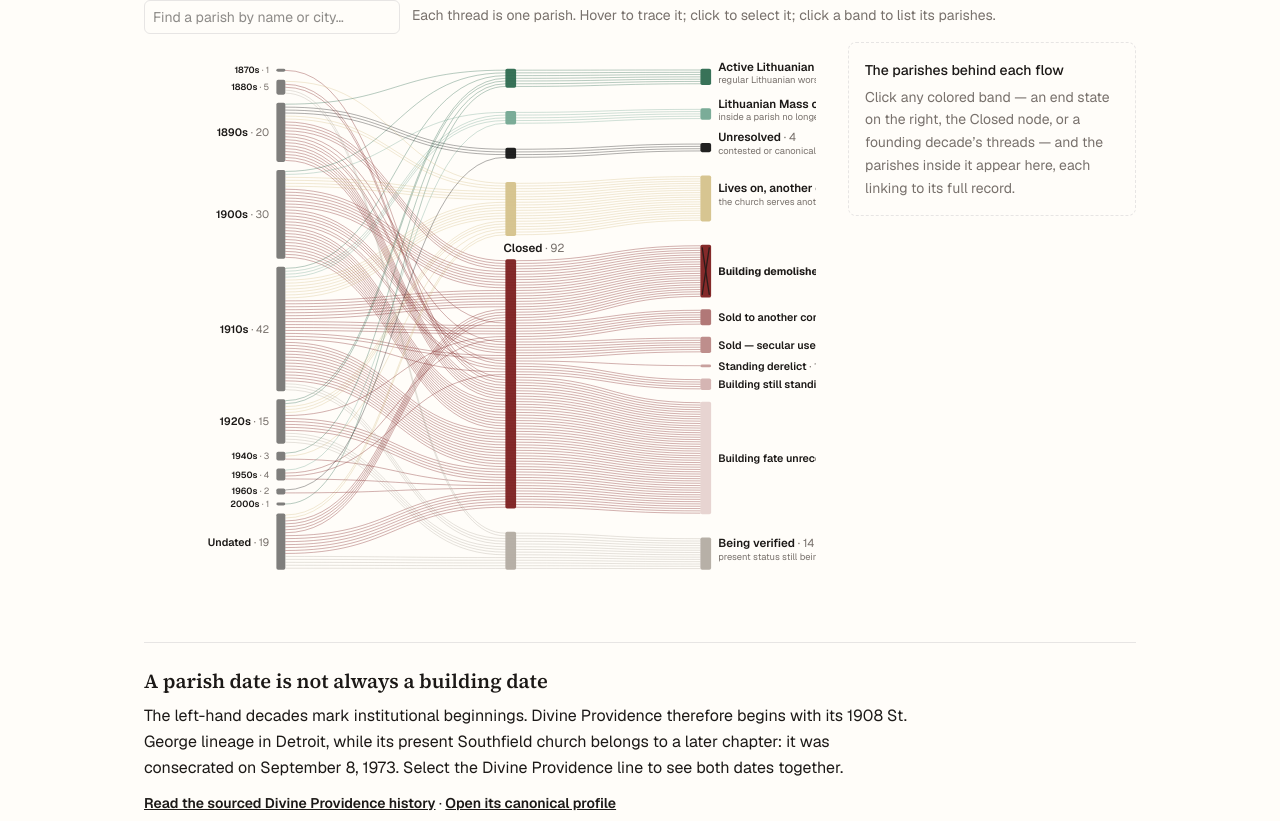
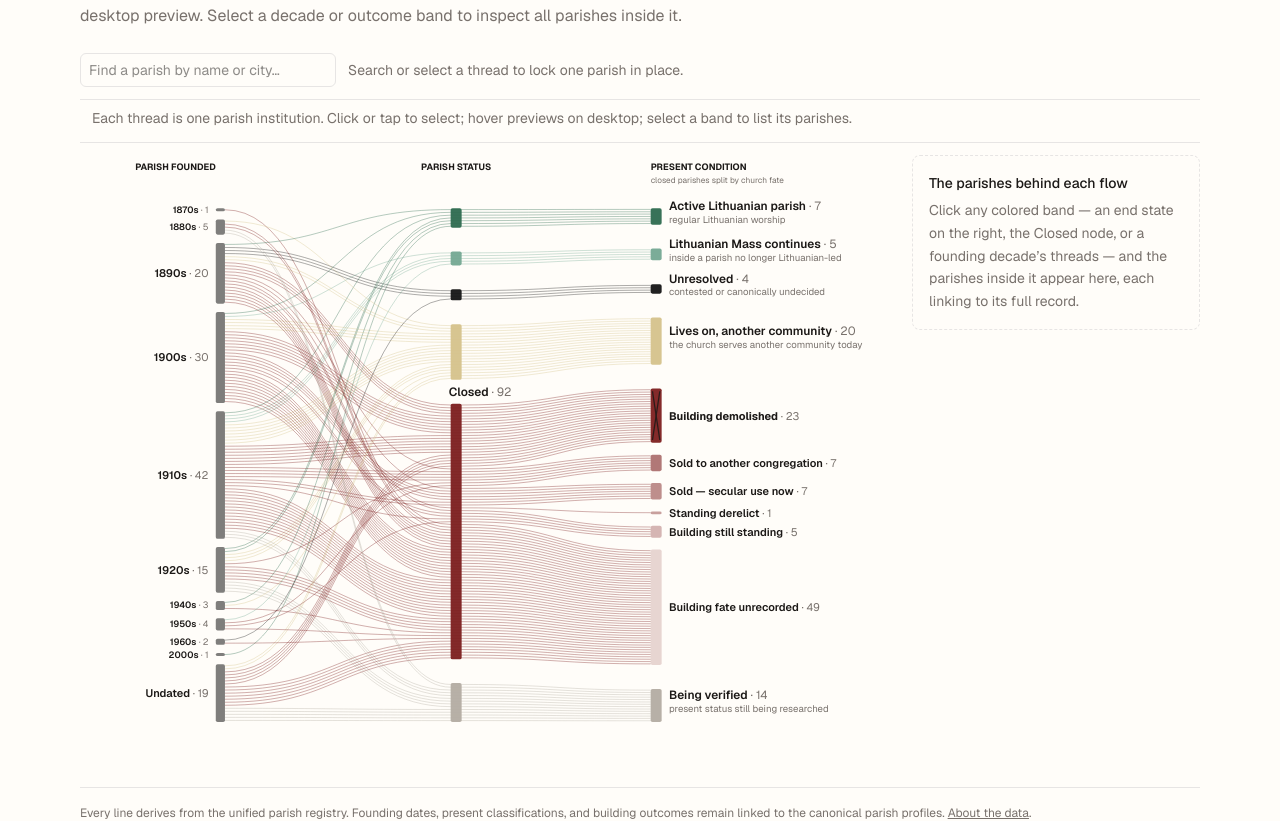
Before and after one commit to LietuvaAI/save-our-lithuanian-parishes, a Next.js app: page /where-every-parish-ended-up in a window 1280 px wide. Shown: the part 583-1404 px from the top of the page. Built offline with nearby package versions, Linux system fonts and the light colour scheme.

Commit message:
Clarify parish flow and building lineage

```diff
--- a/app/where-every-parish-ended-up/page.tsx
+++ b/app/where-every-parish-ended-up/page.tsx
@@ -37,10 +37,26 @@ function buildThreads(): ThreadParish[] {
     const divineProvidence =
       parish.slug === DIVINE_PROVIDENCE_SLUG
         ? {
-            contextNote:
-              "Its institutional lineage begins in 1908 as St. George in Detroit. The present Southfield church was consecrated September 8, 1973.",
+            institutionNote:
+              "Founded in 1908 as St. George in Detroit; the same Lithuanian parish community continues today as Divine Providence in Southfield.",
+            buildingLineage: [
+              {
+                date: "1908–1960s",
+                title: "First and second Detroit homes",
+                detail:
+                  "The community lost two successive church sites to Detroit highway construction.",
+                state: "lost" as const,
+              },
+              {
+                date: "1973–present",
+                title: "Divine Providence, Southfield",
+                detail:
+                  "The parishioner-built church and cultural center were consecrated September 8, 1973, and stand today.",
+                state: "standing" as const,
+              },
+            ],
             contextHref: DIVINE_PROVIDENCE_HISTORY,
-            contextLinkLabel: "Read the parish history",
+            contextLinkLabel: "Read the sourced building history",
           }
         : {};
 
@@ -81,7 +97,7 @@ export default function ParishOutcomeFlowPage() {
   });
 
   return (
-    <div className="mx-auto max-w-5xl px-4 py-12">
+    <div className="mx-auto max-w-6xl px-4 py-12">
       <p className="text-xs uppercase tracking-widest text-muted">
         A full-record flow
       </p>
@@ -89,9 +105,10 @@ export default function ParishOutcomeFlowPage() {
         Where did every Lithuanian parish end up?
       </h1>
       <p className="mt-3 max-w-3xl text-lg leading-relaxed">
-        Follow each Roman Catholic Lithuanian parish from its founding decade
-        to its present condition. Closed parishes continue into a final
-        branch showing what became of the church building.
+        Follow each Roman Catholic Lithuanian parish institution from its
+        founding decade to its present condition. Closed parishes continue
+        into a final branch showing what became of the last documented church
+        building.
       </p>
 
       <section className="mt-8 border-y border-rule py-5">
@@ -105,6 +122,11 @@ export default function ParishOutcomeFlowPage() {
           institutional founding decade to present status · registry generated{" "}
           {generated}.
         </p>
+        <p className="mt-2 max-w-3xl text-sm leading-relaxed text-muted">
+          This is a parish flow, not a count of individual church buildings.
+          One parish may have occupied several churches; select a parish to
+          see its known building lineage.
+        </p>
       </section>
 
       <section className="mt-8">
@@ -112,43 +134,13 @@ export default function ParishOutcomeFlowPage() {
           One line, one parish
         </h2>
         <p className="mt-2 max-w-3xl leading-relaxed text-muted">
-          Select a line to keep that parish&rsquo;s name, dates, outcome, and
-          profile link visible. Select a decade or outcome band to inspect all
-          parishes inside it.
+          Search, click, or tap a line to keep that parish&rsquo;s identity,
+          dates, outcome, and profile link visible. Hover is a desktop preview.
+          Select a decade or outcome band to inspect all parishes inside it.
         </p>
         <div className="mt-6">
           <ParishThreads parishes={threads} />
         </div>
-      </section>
-
-      <section className="mt-10 border-t border-rule pt-6">
-        <h2 className="font-serif text-xl font-semibold">
-          A parish date is not always a building date
-        </h2>
-        <p className="mt-2 max-w-3xl leading-relaxed">
-          The left-hand decades mark institutional beginnings. Divine
-          Providence therefore begins with its 1908 St. George lineage in
-          Detroit, while its present Southfield church belongs to a later
-          chapter: it was consecrated on September 8, 1973. Select the Divine
-          Providence line to see both dates together.
-        </p>
-        <p className="mt-3 text-sm">
-          <a
-            href={DIVINE_PROVIDENCE_HISTORY}
-            target="_blank"
-            rel="noreferrer"
-            className="font-semibold underline hover:text-accent"
-          >
-            Read the sourced Divine Providence history
-          </a>
-          {" · "}
-          <Link
-            href={`/parishes/${DIVINE_PROVIDENCE_SLUG}`}
-            className="font-semibold underline hover:text-accent"
-          >
-            Open its canonical profile
-          </Link>
-        </p>
       </section>
 
       <p className="mt-8 border-t border-rule pt-4 text-xs leading-relaxed text-muted">
--- a/components/ParishThreads.tsx
+++ b/components/ParishThreads.tsx
@@ -12,7 +12,7 @@
 // parishes. Compact fixed-height field, not a row-per-parish list.
 // ============================================================================
 
-import { useMemo, useState } from "react";
+import { useMemo, useState, type MouseEvent } from "react";
 import Link from "next/link";
 import {
   GROUP_ORDER,
@@ -42,7 +42,13 @@ export interface ThreadParish {
   /** Building fate for the closed family; null for living branches. */
   fateKey: FateKey | null;
   href: string | null;
-  contextNote?: string;
+  institutionNote?: string;
+  buildingLineage?: {
+    date: string;
+    title: string;
+    detail: string;
+    state: "lost" | "standing";
+  }[];
   contextHref?: string;
   contextLinkLabel?: string;
 }
@@ -85,7 +91,7 @@ const FATE_OPACITY: Record<FateKey, number> = {
 
 // Geometry — a compact field that leaves room for the side panel.
 const W = 872;
-const TOP = 30;
+const TOP = 58;
 const X_DEC = 148; // right edge of the decade bands
 const DEC_W = 10;
 const X_MID = 404;
@@ -278,7 +284,18 @@ export default function ParishThreads({
     const q = fold(query.trim());
     if (q.length < 2) return [];
     return parishes
-      .filter((p) => fold(`${p.name} ${p.city}`).includes(q))
+      .filter((p) =>
+        fold(
+          [
+            p.name,
+            p.city,
+            p.institutionNote,
+            p.buildingLineage?.map((item) => item.title).join(" "),
+          ]
+            .filter(Boolean)
+            .join(" "),
+        ).includes(q),
+      )
       .slice(0, 8);
   }, [query, parishes]);
   const matchSlugs = useMemo(() => new Set(matches.map((m) => m.slug)), [matches]);
@@ -289,6 +306,7 @@ export default function ParishThreads({
   };
 
   const selectParish = (parish: ThreadParish) => {
+    setHot(null);
     setOpen(bandKeyOf(parish));
     setFocusSlug(parish.slug);
   };
@@ -337,6 +355,89 @@ export default function ParishThreads({
     );
   };
 
+  const threadYAtX = (p: ThreadParish, x: number) => {
+    const y0 = model.yOfParishDecade.get(p.slug)!;
+    const y1 = model.yOfParishMid.get(p.slug)!;
+    const y2 = model.yOfParishTerm.get(p.slug)!;
+    const x0 = X_DEC + DEC_W;
+    const x1 = X_MID;
+    const x2 = X_MID + NODE_W;
+    const x3 = X_END;
+
+    const cubicYAtX = (
+      targetX: number,
+      startX: number,
+      controlX: number,
+      endX: number,
+      startY: number,
+      endY: number,
+    ) => {
+      let low = 0;
+      let high = 1;
+      for (let i = 0; i < 12; i += 1) {
+        const t = (low + high) / 2;
+        const u = 1 - t;
+        const curveX =
+          u * u * u * startX +
+          3 * u * u * t * controlX +
+          3 * u * t * t * controlX +
+          t * t * t * endX;
+        if (curveX < targetX) low = t;
+        else high = t;
+      }
+      const t = (low + high) / 2;
+      const u = 1 - t;
+      return (
+        u * u * u * startY +
+        3 * u * u * t * startY +
+        3 * u * t * t * endY +
+        t * t * t * endY
+      );
+    };
+
+    if (x < x0 || x > x3) return null;
+    if (x <= x1) {
+      return cubicYAtX(x, x0, (x0 + x1) / 2, x1, y0, y1);
+    }
+    if (x <= x2) return y1;
+    return cubicYAtX(x, x2, (x2 + x3) / 2, x3, y1, y2);
+  };
+
+  const nearestThreadAtPointer = (event: MouseEvent<SVGGElement>) => {
+    const svg = event.currentTarget.ownerSVGElement;
+    const screenMatrix = svg?.getScreenCTM();
+    if (!svg || !screenMatrix) return null;
+
+    const pointer = new DOMPoint(event.clientX, event.clientY).matrixTransform(
+      screenMatrix.inverse(),
+    );
+    let nearest: ThreadParish | null = null;
+    let nearestDistance = Number.POSITIVE_INFINITY;
+
+    for (const parish of parishes) {
+      const threadY = threadYAtX(parish, pointer.x);
+      if (threadY === null) continue;
+      const distance = Math.abs(pointer.y - threadY);
+      if (distance < nearestDistance) {
+        nearest = parish;
+        nearestDistance = distance;
+      }
+    }
+
+    return nearest && nearestDistance <= 9 ? nearest : null;
+  };
+
+  const previewNearestThread = (event: MouseEvent<SVGGElement>) => {
+    const nearest = nearestThreadAtPointer(event);
+    const nextHot = nearest?.slug ?? null;
+    setHot((current) => (current === nextHot ? current : nextHot));
+  };
+
+  const selectNearestThread = (event: MouseEvent<SVGGElement>) => {
+    const nearest = nearestThreadAtPointer(event);
+    if (nearest) selectParish(nearest);
+  };
+
   const openLabel = open?.startsWith("fate:")
     ? FATE_LABEL[open.slice(5) as FateKey]
     : open?.startsWith("dec:")
@@ -350,8 +451,8 @@ export default function ParishThreads({
 
   return (
     <div>
-      {/* ── Readout + search: the non-hover entry point is first-class ── */}
-      <div className="flex flex-wrap items-center gap-3 mb-2">
+      {/* ── Search is the reliable non-hover entry point ── */}
+      <div className="mb-3 flex flex-wrap items-center gap-3">
         <input
           type="search"
           value={query}
@@ -360,7 +461,34 @@ export default function ParishThreads({
           className="rounded-md border border-rule bg-background px-2 py-1.5 text-sm w-64"
           aria-label="Find a parish by name or city"
         />
-        <div className="min-h-6 text-sm flex-1" aria-live="polite">
+        <p className="text-sm text-muted">
+          Search or select a thread to lock one parish in place.
+        </p>
+      </div>
+      {matches.length > 0 && (
+        <ul className="mb-3 flex flex-wrap gap-2 text-sm">
+          {matches.map((m) => (
+            <li key={m.slug}>
+              <button
+                type="button"
+                onClick={() => {
+                  selectParish(m);
+                  setQuery("");
+                }}
+                className="rounded-md border border-rule px-2 py-1 hover:border-foreground"
+              >
+                {m.name} <span className="text-muted">· {m.city}</span>
+              </button>
+            </li>
+          ))}
+        </ul>
+      )}
+
+      {/* ── Sticky readout keeps hover and selection visible ── */}
+      <div
+        className="sticky top-0 z-20 mb-3 min-h-11 border-y border-rule bg-background/95 px-3 py-2 text-sm backdrop-blur-sm"
+        aria-live="polite"
+      >
           {readoutParish ? (
             <span>
               <span className="font-serif font-semibold">
@@ -380,37 +508,18 @@ export default function ParishThreads({
                       readoutParish.fateKey
                     ].toLowerCase()}`
                   : GROUP_LABEL[toGroup(readoutParish.endState)]}
-                {hovered
-                  ? " · click to select this parish"
+                {hovered && hovered.slug !== selected?.slug
+                  ? " · preview; click to keep selected"
                   : " · selected"}
               </span>
             </span>
           ) : (
             <span className="text-muted">
-              Each thread is one parish. Hover to trace it; click to select
-              it; click a band to list its parishes.
+              Each thread is one parish institution. Click or tap to select;
+              hover previews on desktop; select a band to list its parishes.
             </span>
           )}
       </div>
-      </div>
-      {matches.length > 0 && (
-        <ul className="mb-2 flex flex-wrap gap-2 text-sm">
-          {matches.map((m) => (
-            <li key={m.slug}>
-              <button
-                type="button"
-                onClick={() => {
-                  selectParish(m);
-                  setQuery("");
-                }}
-                className="rounded-md border border-rule px-2 py-1 hover:border-foreground"
-              >
-                {m.name} <span className="text-muted">· {m.city}</span>
-              </button>
-            </li>
-          ))}
-        </ul>
-      )}
 
       <div className="min-w-0 max-w-full xl:flex xl:gap-8 xl:items-start">
         <div className="w-full min-w-0 max-w-full overflow-x-auto xl:flex-1">
@@ -419,8 +528,46 @@ export default function ParishThreads({
             className="block w-full max-w-none h-auto"
             style={{ minWidth: 780 }}
             role="img"
-          aria-label={`Each of the ${model.total} documented parishes as one thread, from its founding decade to its present end state; closed parishes thread on to their building's fate.`}
+            aria-label={`Each of the ${model.total} documented parish institutions as one thread, from its founding decade to its present end state; closed parishes thread on to the last documented church building's fate.`}
           >
+          {/* Column contract: parish history first, building fate only where known */}
+          <text
+            x={X_DEC}
+            y={16}
+            textAnchor="end"
+            fontSize={10}
+            fontWeight={700}
+            fill="var(--foreground)"
+          >
+            PARISH FOUNDED
+          </text>
+          <text
+            x={X_MID + NODE_W / 2}
+            y={16}
+            textAnchor="middle"
+            fontSize={10}
+            fontWeight={700}
+            fill="var(--foreground)"
+          >
+            PARISH STATUS
+          </text>
+          <text
+            x={X_END}
+            y={16}
+            fontSize={10}
+            fontWeight={700}
+            fill="var(--foreground)"
+          >
+            PRESENT CONDITION
+          </text>
+          <text
+            x={X_END}
+            y={31}
+            fontSize={9}
+            fill="var(--muted)"
+          >
+            closed parishes split by church fate
+          </text>
           {/* Decade bands + labels */}
           {model.decadeLayout.map((d) => (
             <g key={d.key}>
@@ -464,7 +611,19 @@ export default function ParishThreads({
             </g>
           ))}
 
-          {/* Threads — halo pair drawn only for the active one */}
+          {/* Threads — nearest-line detection keeps dense crossings usable. */}
+          <g
+            onMouseMove={previewNearestThread}
+            onMouseLeave={() => setHot(null)}
+            onClick={selectNearestThread}
+          >
+            <rect
+              x={X_DEC + DEC_W}
+              y={TOP}
+              width={X_END - X_DEC - DEC_W}
+              height={Math.max(model.H - TOP - 36, 1)}
+              fill="transparent"
+            />
             {parishes.map((p) => {
               const g = toGroup(p.endState);
               const active = isThreadActive(p);
@@ -489,26 +648,23 @@ export default function ParishThreads({
                     fill="none"
                     stroke={END_STATE_COLOR[g]}
                     strokeWidth={spotlight ? 2.4 : 0.7}
-                  opacity={active ? (spotlight ? 1 : anyFocus ? 0.75 : 0.55) : 0.04}
+                    opacity={
+                      active ? (spotlight ? 1 : anyFocus ? 0.75 : 0.55) : 0.04
+                    }
                   />
-                {/* Invisible hover corridor. A click opens the thread's
-                    whole group in the panel (with this parish highlighted)
-                    rather than navigating away — the record link lives in
-                    the list, where the click is deliberate. */}
+                  {/* The corridor remains for deliberate click, keyboard, and
+                      touch selection. Hover is resolved by the parent field. */}
                   <path
                     d={threadPath(p)}
                     fill="none"
                     stroke="transparent"
-                  strokeWidth={7}
+                    strokeWidth={12}
                     className="cursor-pointer"
                     role="button"
                     tabIndex={0}
                     aria-label={`Select ${p.name}, ${p.city}, ${p.state}`}
-                  onMouseEnter={() => setHot(p.slug)}
-                  onMouseLeave={() => setHot(null)}
                     onFocus={() => setHot(p.slug)}
                     onBlur={() => setHot(null)}
-                  onClick={() => selectParish(p)}
                     onKeyDown={(event) => {
                       if (event.key === "Enter" || event.key === " ") {
                         event.preventDefault();
@@ -521,6 +677,7 @@ export default function ParishThreads({
                 </g>
               );
             })}
+          </g>
 
           {/* Mid nodes (Closed labeled; the rest carry labels at the edge) */}
           {model.groups.map((g) => {
@@ -662,20 +819,54 @@ export default function ParishThreads({
                 ? `Closed — ${FATE_LABEL[selected.fateKey].toLowerCase()}.`
                 : `${GROUP_LABEL[toGroup(selected.endState)]}.`}
             </p>
-            {selected.contextNote ? (
+            {selected.institutionNote ? (
               <p className="mt-2 text-sm leading-relaxed text-muted">
-                {selected.contextNote}{" "}
+                {selected.institutionNote}
+              </p>
+            ) : null}
+            {selected.buildingLineage?.length ? (
+              <div className="mt-3 border-t border-rule pt-3">
+                <p className="text-[10px] font-semibold uppercase text-muted">
+                  Church buildings
+                </p>
+                <ol className="mt-2 space-y-3">
+                  {selected.buildingLineage.map((item) => (
+                    <li
+                      key={`${item.date}-${item.title}`}
+                      className="grid grid-cols-[0.65rem_1fr] gap-2"
+                    >
+                      <span
+                        className="mt-1.5 h-2.5 w-2.5 rounded-full"
+                        style={{
+                          background:
+                            item.state === "standing"
+                              ? "var(--es-active)"
+                              : "var(--es-closed)",
+                        }}
+                        aria-hidden
+                      />
+                      <div>
+                        <p className="text-xs font-semibold">
+                          {item.date} · {item.title}
+                        </p>
+                        <p className="mt-0.5 text-xs leading-relaxed text-muted">
+                          {item.detail}
+                        </p>
+                      </div>
+                    </li>
+                  ))}
+                </ol>
                 {selected.contextHref ? (
                   <a
                     href={selected.contextHref}
                     target="_blank"
                     rel="noreferrer"
-                    className="font-medium text-foreground underline hover:text-accent"
+                    className="mt-3 inline-block text-xs font-semibold underline hover:text-accent"
                   >
                     {selected.contextLinkLabel ?? "Source"}
                   </a>
                 ) : null}
-              </p>
+              </div>
             ) : null}
             {selected.href ? (
               <Link
```
Lines whose indentation alone changed are shown as unchanged.
